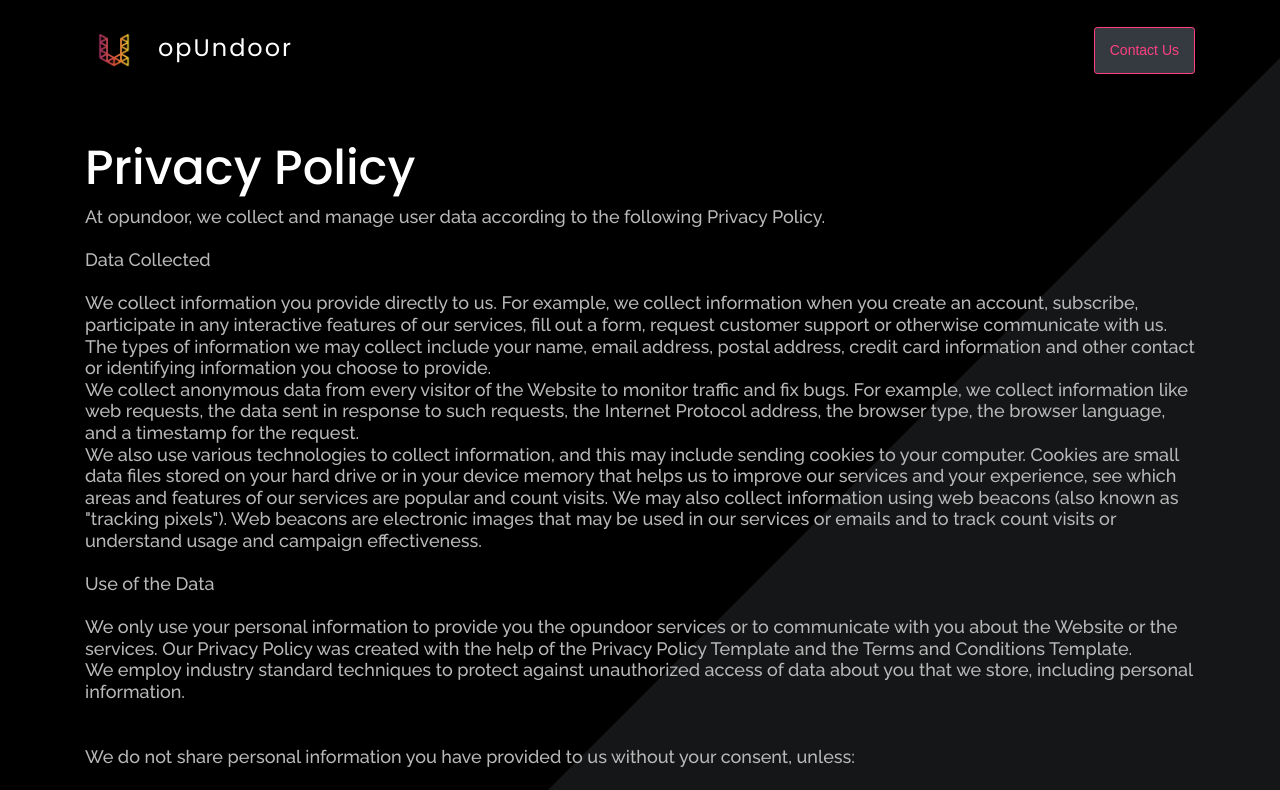
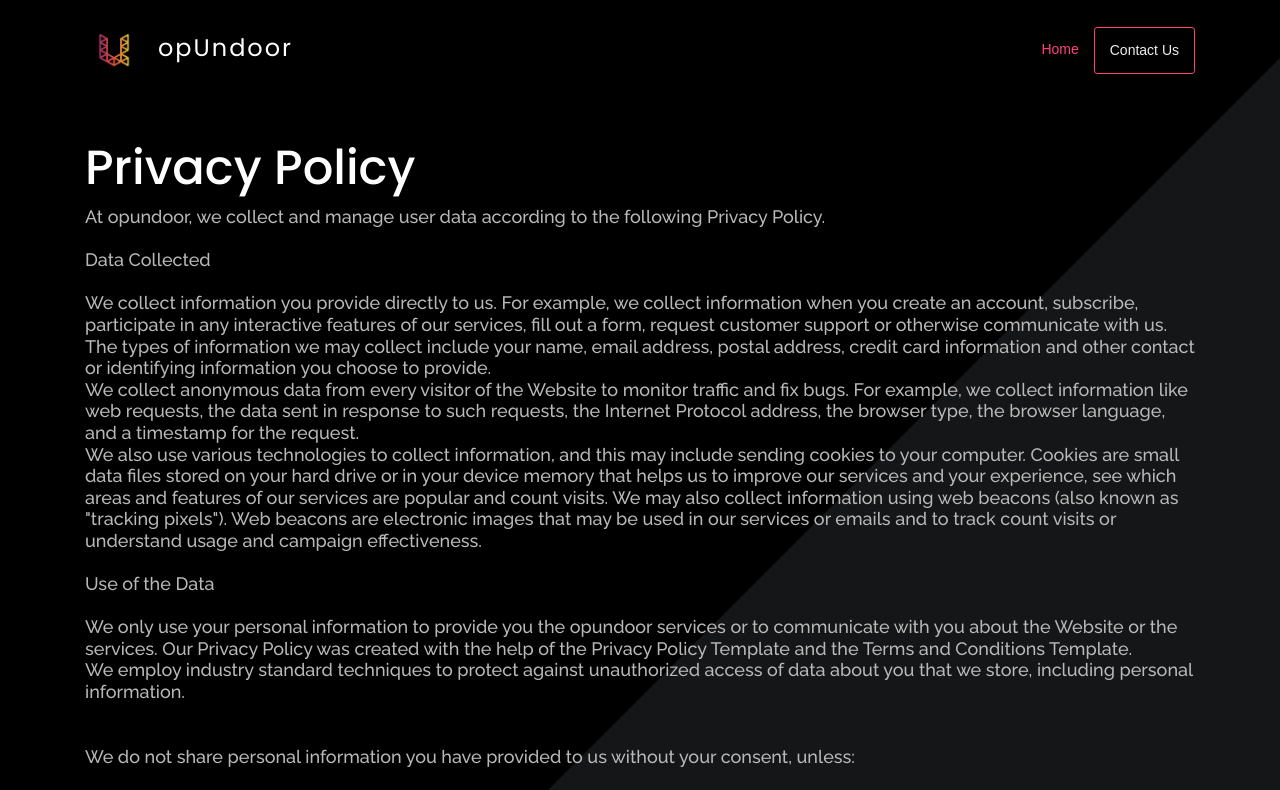
Before and after one commit to AkshanshNOVOSTACK/opUndoor_Website, a plain HTML site: page privacy.html in a window 1280 px wide. Shown: the top 790 px of the page. Drawn offline with nearby package versions, Linux system fonts and the light colour scheme.

Commit message:
Back stack added

```diff
--- a/privacy.html
+++ b/privacy.html
@@ -67,8 +67,8 @@
 
       <nav class="nav-menu d-none d-lg-block">
         <ul>
-          <!-- <li class="active"><a href="index.html">Home</a></li>
-          <li><a href="#features">App Details</a></li>
+          <li><a href="javascript:history.back()">Home</a></li>
+          <!--<li><a href="#features">App Details</a></li>
           <li><a href="#details">App Features</a></li> -->
           <li class="btn btn-outline-dark btn-sm" style="border-color: #FF4081;"><a href="#contact">Contact Us</a></li>
         </ul>
@@ -237,7 +237,7 @@
           <div class="col-lg-3 col-md-6 footer-links" data-aos="fade-up" data-aos-delay="100">
             <h4>Useful Links</h4>
             <ul>
-              <li><i class="bx bx-chevron-right"></i> <a href="index.html">Home</a></li>
+              <li><i class="bx bx-chevron-right"></i> <a href="javascript:history.back()">Home</a></li>
               <li><i class="bx bx-chevron-right"></i> <a href="privacy.html">Privacy policy</a></li>
             </ul>
           </div>
```
Also changed, not shown: assets/tutorials/custom_1.png (added), assets/tutorials/custom_2.png (added), assets/tutorials/custom_3.png (added), assets/tutorials/custom_4.png (added), assets/tutorials/custom_5.png (added), assets/tutorials/custom_6.png (added), assets/tutorials/custom_7.png (added), assets/tutorials/custom_8.png (added), assets/tutorials/custom_9.png (added).
